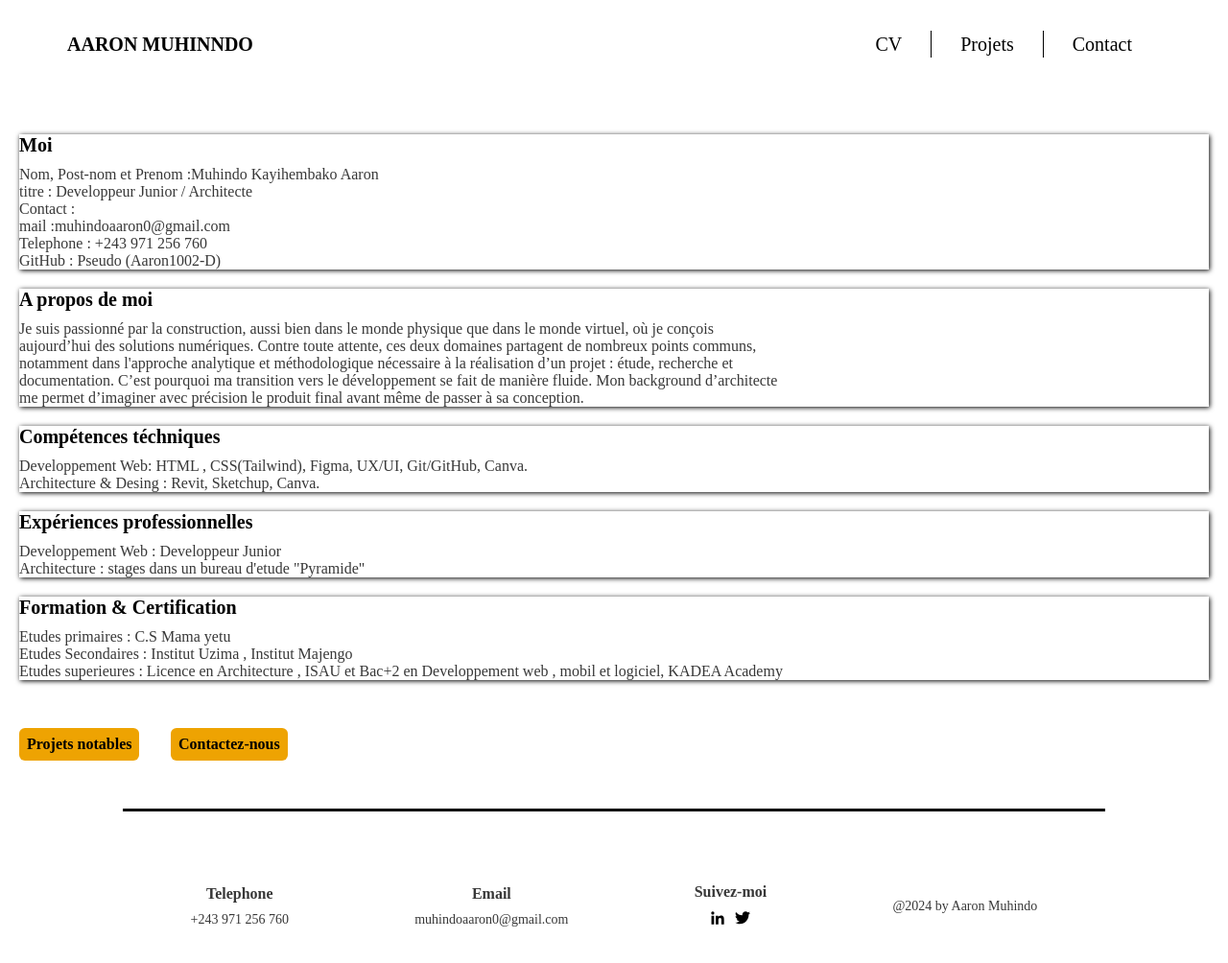
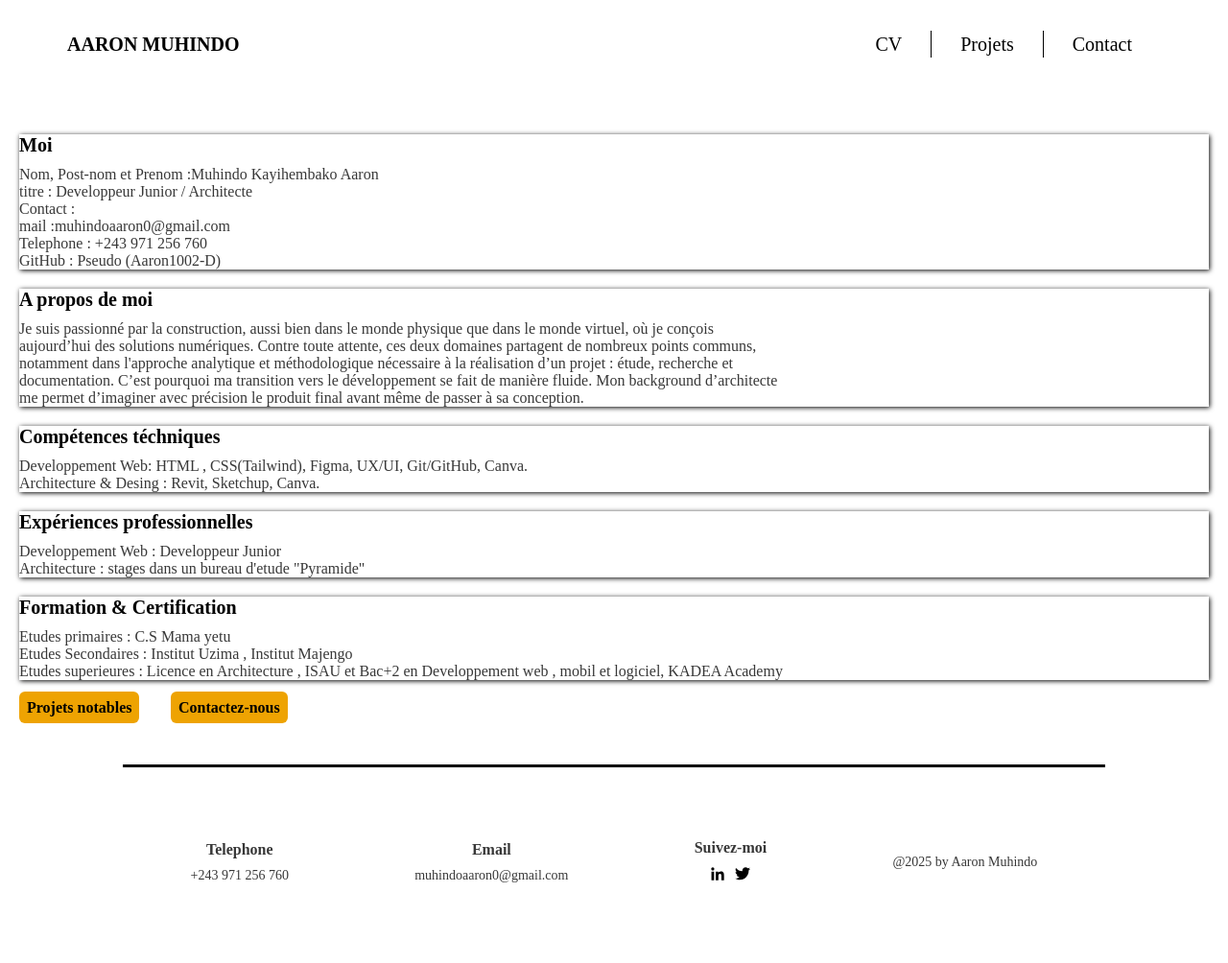
Before and after one commit to kadea-academy-learners/Projet_portfolio, a plain HTML site: page cv.html in a window 1280 px wide. Shown: the whole page at 96% size. Drawn offline with Linux system fonts and the light colour scheme.

Commit message:
dernieres modifications

```diff
--- a/cv.html
+++ b/cv.html
@@ -11,11 +11,11 @@
   <body>
     <header>
       <div>
-        <h1><a href="index.html">AARON MUHINNDO</a></h1>
+        <h1><a href="index.html">AARON MUHINDO</a></h1>
       </div>
       <nav>
-        <a href="">CV</a><a href="projet.html" class="activ">Projets</a
-        ><a href="">Contact</a>
+        <a href="cv.html">CV</a><a href="projet.html" class="activ">Projets</a
+        ><a href="contact.html">Contact</a>
       </nav>
     </header>
     <article>
@@ -67,8 +67,10 @@
           Developpement web , mobil et logiciel, KADEA Academy <br />
         </p>
       </section>
-      <button><a href="projet.html">Projets notables</a></button>
-      <button><a href="contact.html">Contactez-nous</a></button>
+      <div class="link">
+        <a href="projet.html">Projets notables</a>
+        <a href="contact.html">Contactez-nous</a>
+      </div>
     </article>
     <footer>
       <div class="footer">
@@ -95,7 +97,7 @@
             </p>
           </div>
         </div>
-        <div><p>@2024 by Aaron Muhindo</p></div>
+        <div><p>@2025 by Aaron Muhindo</p></div>
       </div>
     </footer>
   </body>
--- a/styles_cv_articles.css
+++ b/styles_cv_articles.css
@@ -17,7 +17,7 @@ section p {
   font-size: 1.6rem;
 }
 
-button {
+.link a {
   padding: 0.8rem;
   font-weight: bold;
   font-size: 1.6rem;
```
Also changed, not shown: contact.html (+2 -2 lines), index.html (+2 -2 lines), projet.html (+2 -2 lines).
